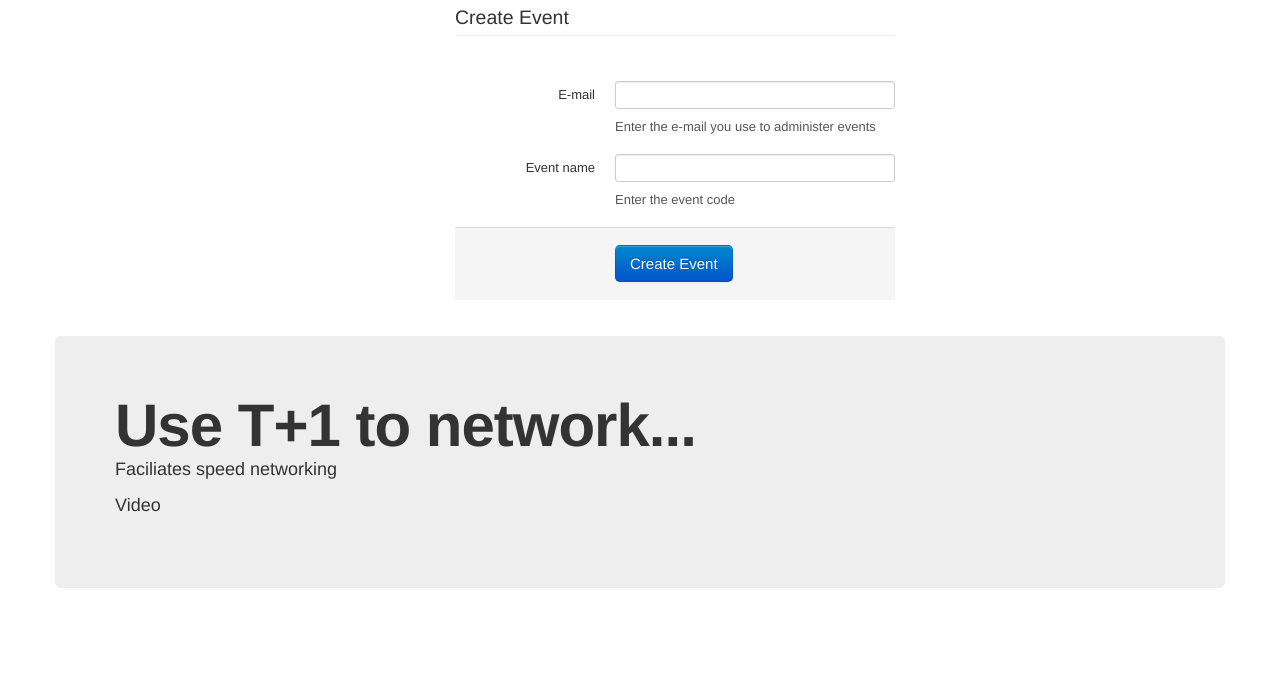
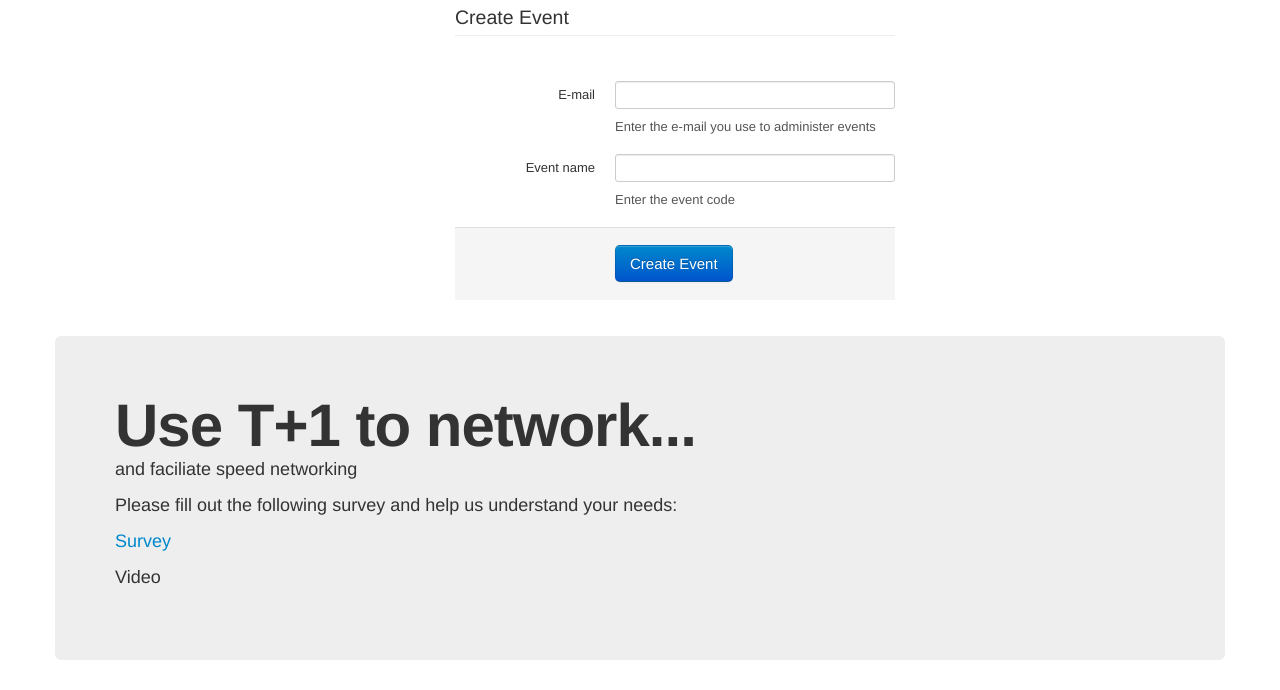
Before and after one commit to kwantopia/tplus1, a Django app: page / in a window 1280 px wide. Shown: the part 161-851 px from the top of the page. Before the commit the page ends 749 px from the top, so only its background shows below. Run offline with Django 3.2, Linux system fonts and the light colour scheme; some libraries are stand-ins or nearby versions.

Commit message:
added survey

```diff
--- a/joinlite/events/templates/events/home.html
+++ b/joinlite/events/templates/events/home.html
@@ -37,7 +37,11 @@
 
 <div class="hero-unit">
   <h1>Use T+1 to network...</h1>
-  <p>Faciliates speed networking</p>
+  <p>and faciliate speed networking</p>
+  <p></p>
+  <p>Please fill out the following survey and help us understand your needs:</p>
+  <p><a href="http://www.surveygizmo.com/s3/912160/t-1">Survey</a></p>
+  <p></p>
   <p>Video</p>
 </div>
 {% endblock body_content %}
```
